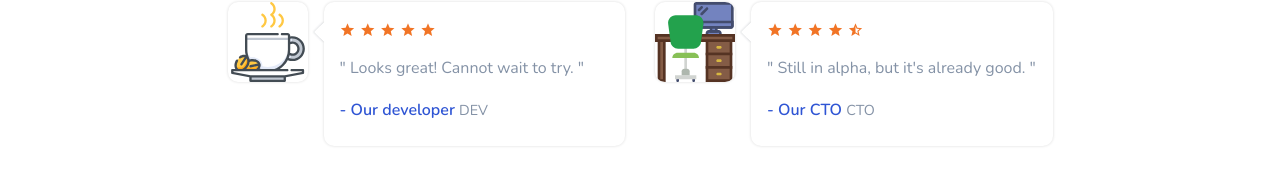
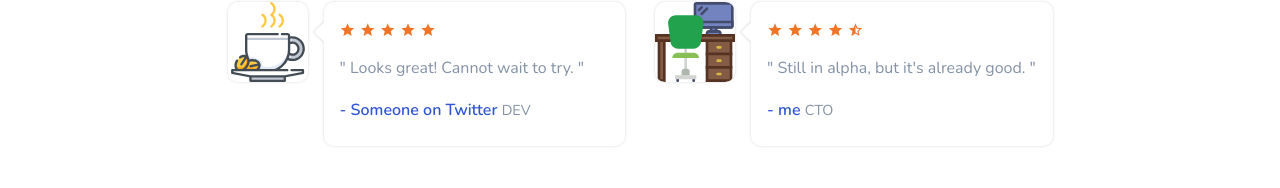
Before and after one commit to rbmkio/rbmkio.github.io, a plain HTML site: page index.html in a window 1280 px wide. Shown: the part 2095-2283 px from the top of the page. Drawn offline with nearby package versions, Linux system fonts and the light colour scheme.

Commit message:
Change feedback names to joke

```diff
--- a/index.html
+++ b/index.html
@@ -220,7 +220,7 @@
                                             <li class="list-inline-item"><i class="mdi mdi-star text-warning"></i></li>
                                         </ul>
                                         <p class="text-muted mt-2">" Looks great! Cannot wait to try. "</p>
-                                        <h6 class="text-primary">- Our developer <small class="text-muted">DEV</small></h6>
+                                        <h6 class="text-primary">- Someone on Twitter <small class="text-muted">DEV</small></h6>
                                     </div>
                                 </div>
                             </div><!--end col-->
@@ -237,7 +237,7 @@
                                             <li class="list-inline-item"><i class="mdi mdi-star-half text-warning"></i></li>
                                         </ul>
                                         <p class="text-muted mt-2">" Still in alpha, but it's already good. "</p>
-                                        <h6 class="text-primary">- Our CTO <small class="text-muted">CTO</small></h6>
+                                        <h6 class="text-primary">- me <small class="text-muted">CTO</small></h6>
                                     </div>
                                 </div>
                             </div><!--end col-->
```
